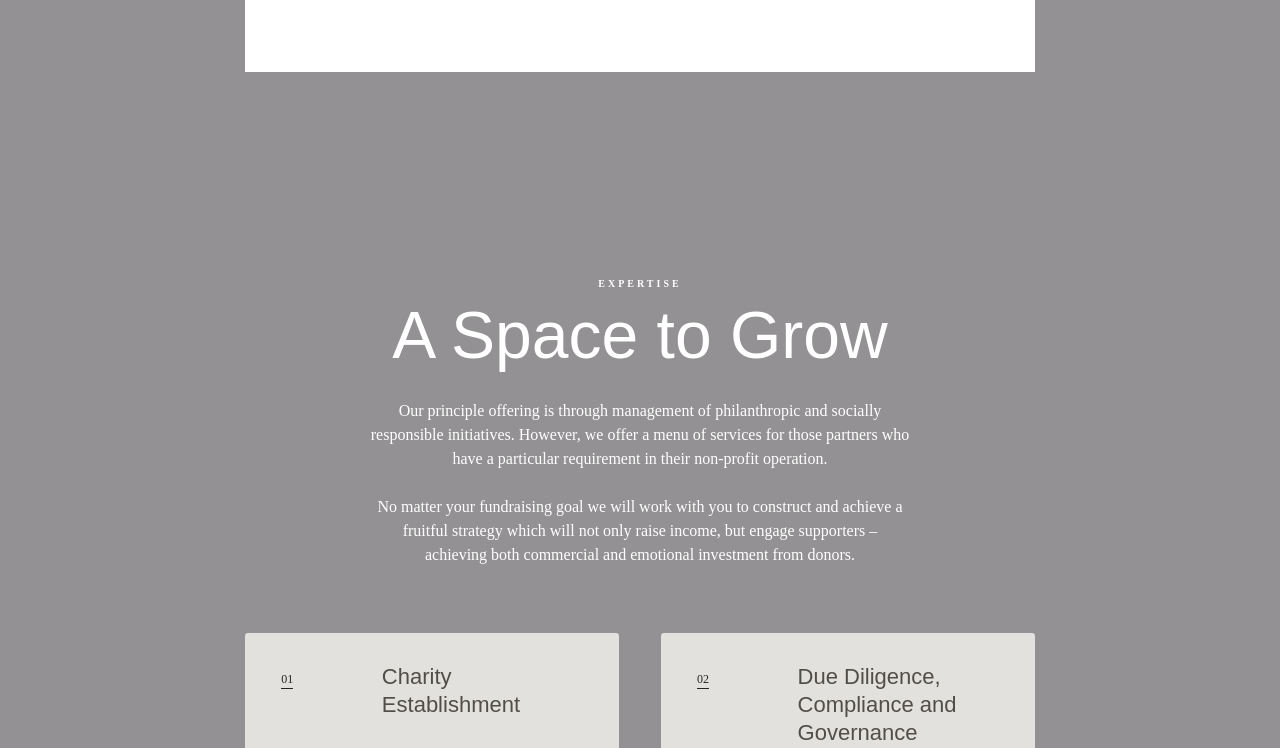
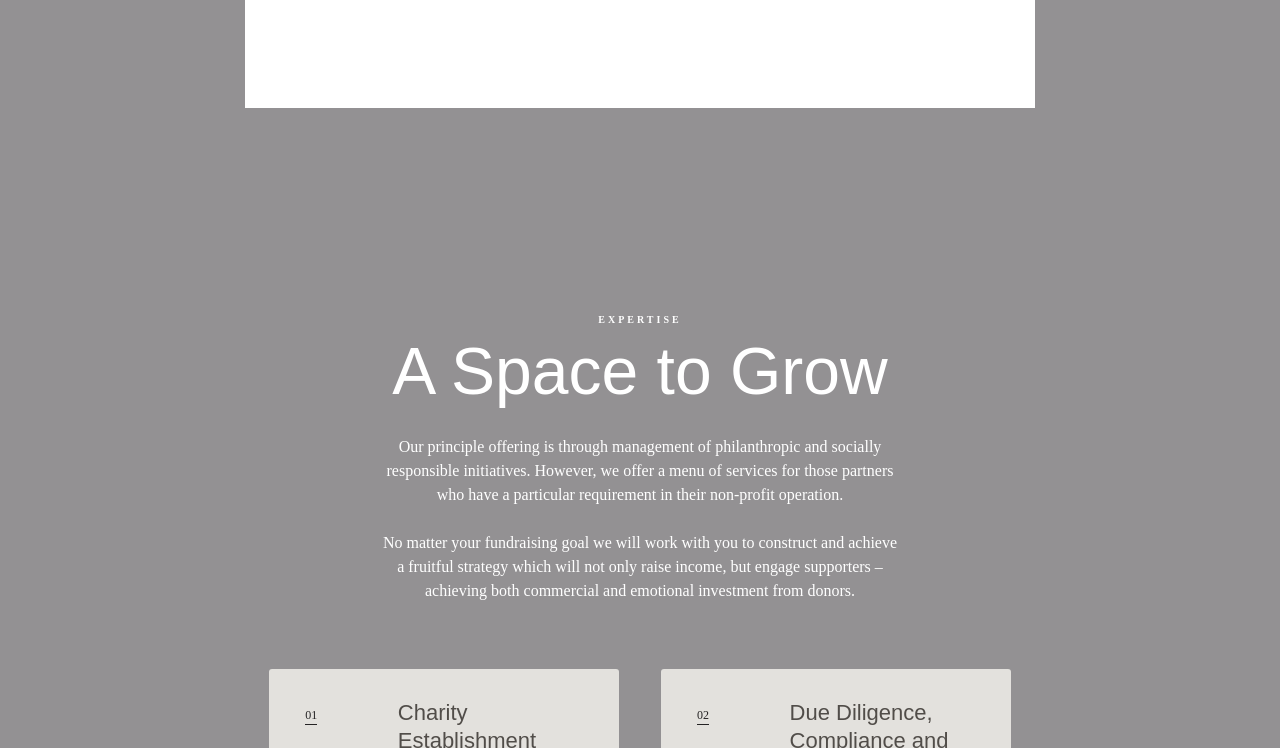
Before and after one commit to camtaliadoros/canvas, a Gatsby site: page / in a window 1280 px wide. Shown: the part 2052-2800 px from the top of the page. Built offline with nearby package versions, Linux system fonts and the light colour scheme; Gatsby itself is replaced by a stand-in of ours; a web font is replaced by a local one.

Commit message:
mobile styling fix

```diff
--- a/src/styles/global.css
+++ b/src/styles/global.css
@@ -61,6 +61,7 @@ section {
   display: flex;
   flex-direction: column;
   align-items: center;
+  padding: 0 var(--medium-space);
 }
 
 @media screen and (min-width: 768px) {
@@ -75,6 +76,7 @@ section {
   width: 100%;
   display: flex;
   flex-direction: column;
+  padding: 0 var(--small-space);
 }
 
 /* Typography */
```
